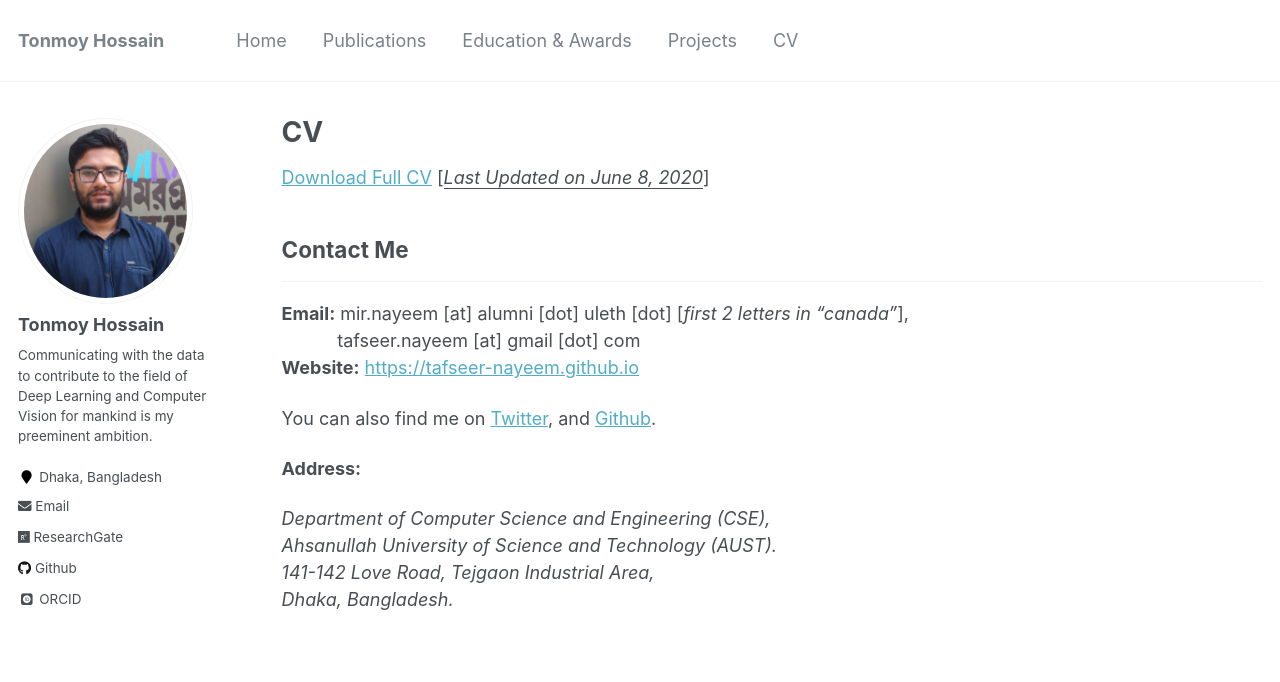
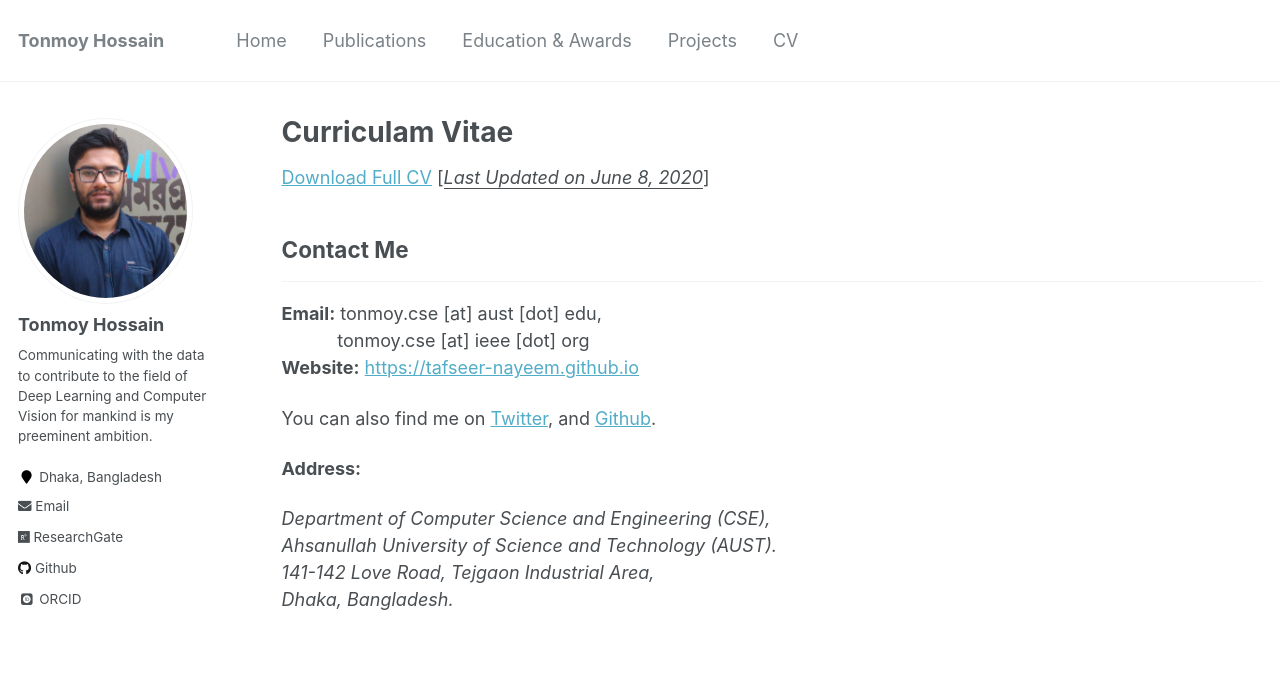
Before and after one commit to shaeekh/shaeekh.github.io, a Jekyll site: the page built from _pages/cv.md, in a window 1280 px wide and 1374 px high. Shown: the top 682 px of the window. Built offline with Jekyll 4.4.1, drawn with Linux system fonts in a browser that asks for light colours; some web fonts are replaced; grey boxes are pictures that could not be loaded.

Commit message:
Update cv.md

```diff
--- a/_pages/cv.md
+++ b/_pages/cv.md
@@ -1,6 +1,6 @@
 ---
 layout: archive
-title: "CV"
+title: "Curriculam Vitae"
 permalink: /cv/
 author_profile: true
 redirect_from:
@@ -12,8 +12,8 @@ redirect_from:
 ## Contact Me
 -------------
 
-**Email:** mir.nayeem [at] alumni [dot] uleth [dot] [*first 2 letters in “canada”*], <br />
-&nbsp; &nbsp; &nbsp; &nbsp; &nbsp;&nbsp; tafseer.nayeem [at] gmail [dot] com <br />
+**Email:** tonmoy.cse [at] aust [dot] edu, <br />
+&nbsp; &nbsp; &nbsp; &nbsp; &nbsp;&nbsp; tonmoy.cse [at] ieee [dot] org <br />
 **Website:** [https://tafseer-nayeem.github.io](https://tafseer-nayeem.github.io/) <br />
 
 You can also find me on [Twitter](https://twitter.com/mtnayeem), and [Github](https://github.com/tafseer-nayeem).
```
